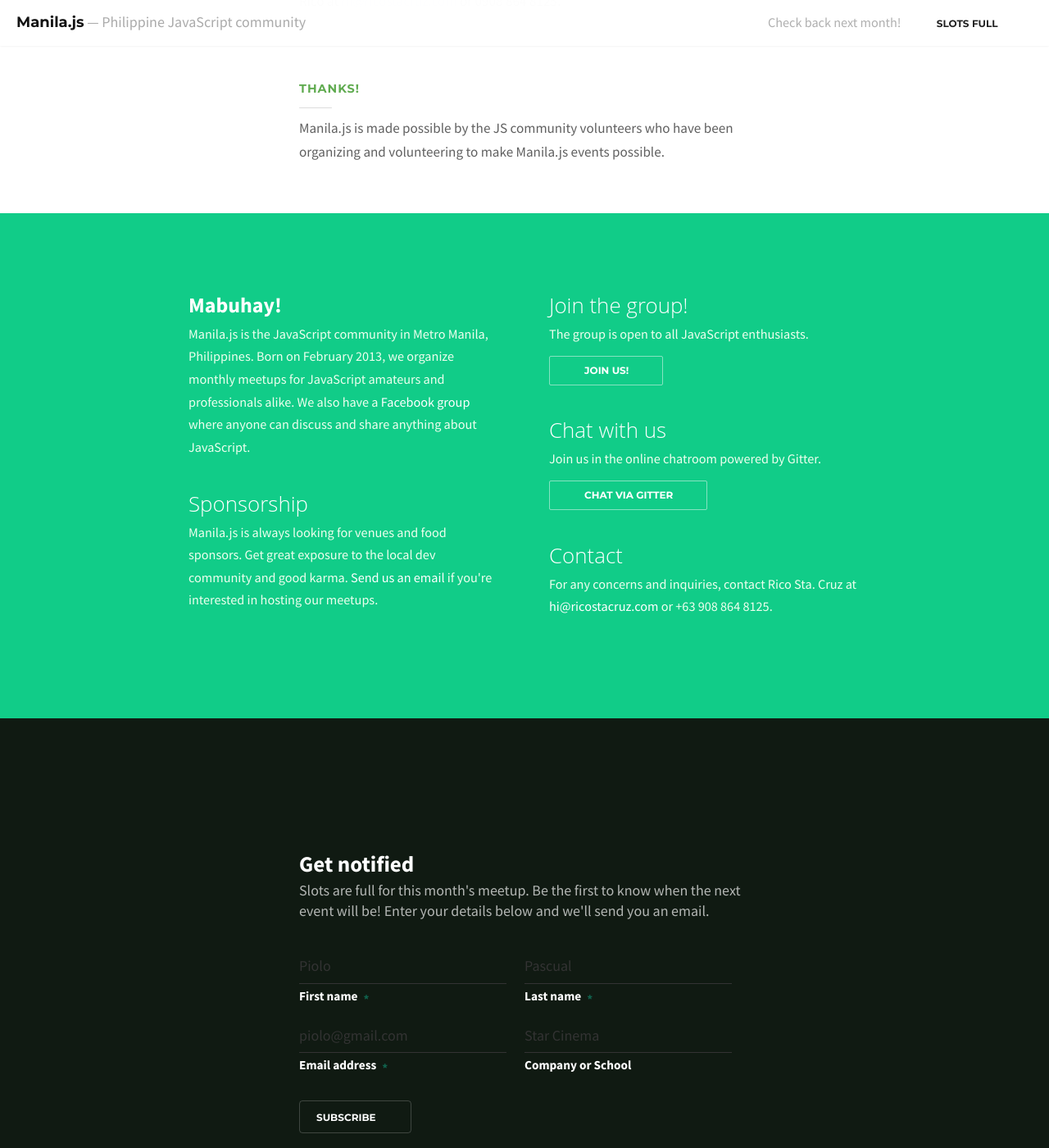
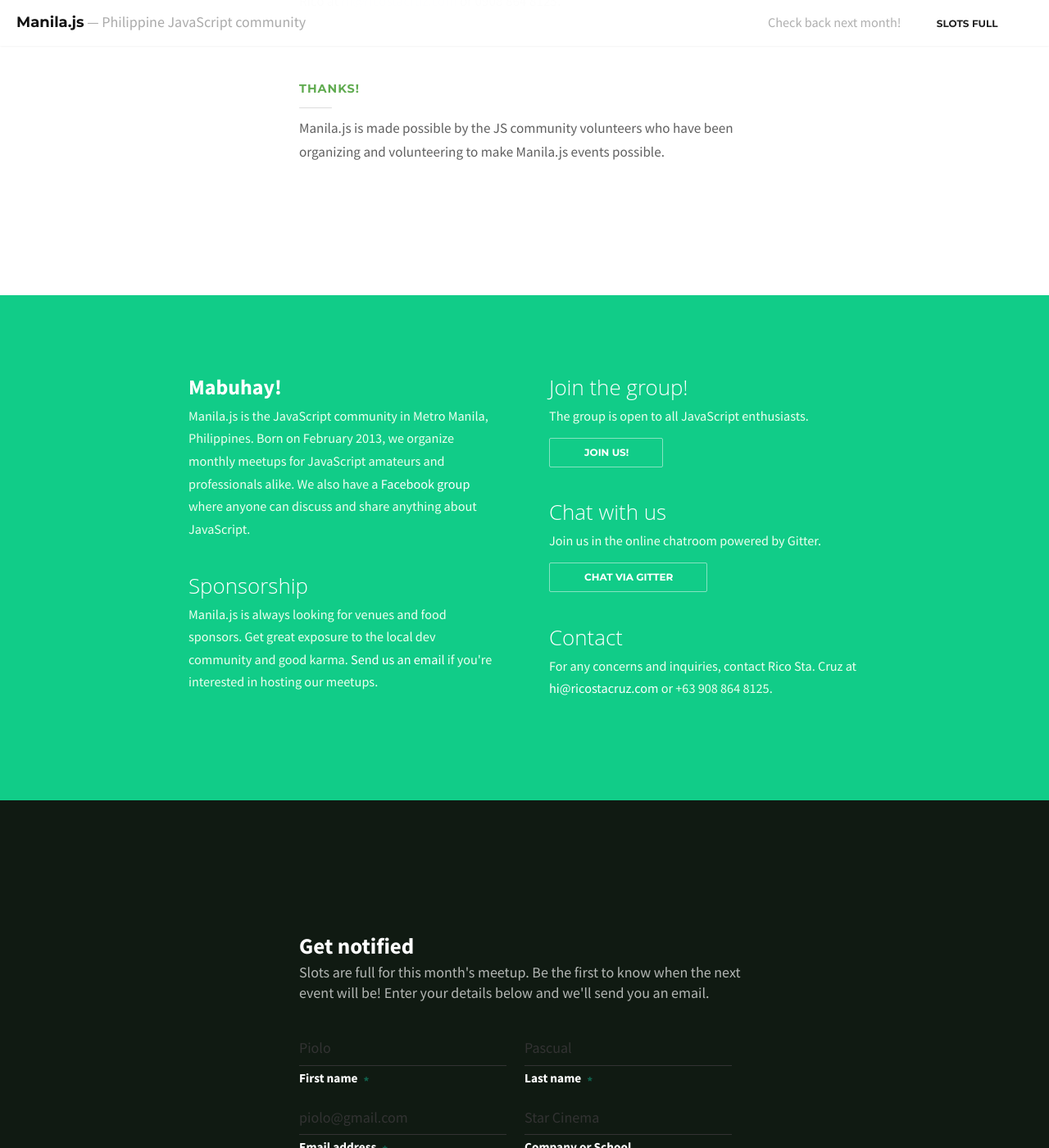
Before and after one commit to manilajs/manilajs.com, a Jekyll site: the page built from index.html, in a window 1280 px wide and 1400 px high, scrolled down 2886 px. Shown: the whole window at 82% size. Built offline with Jekyll 4.4.1, drawn with Linux system fonts in a browser that asks for light colours; nearby versions of some CDN libraries; some web fonts are replaced.

Commit message:
More stylestuff.

```diff
--- a/assets/style.css
+++ b/assets/style.css
@@ -173,6 +173,8 @@
   .column-section > .left,
   .column-section > .right {
     width: 50%;
+    -webkit-box-sizing: border-box;
+    -moz-box-sizing: border-box;
     box-sizing: border-box;
     float: left;
   }
@@ -642,6 +644,7 @@
   padding: 2em 0 3em 0;
 }
 
+/* okay, i messed up and there's .button and .btn. sorreh */
 .button {
   margin: 0;
   outline: 0;
@@ -959,6 +962,7 @@
 .about-us-section .btn:visited,
 .about-us-section .btn {
   border-color: rgba(250, 250, 250, 0.5);
+  border-radius: 6px;
 }
 
 .about-us-section .btn:hover {
@@ -968,6 +972,7 @@
 /* Desktop */
 @media (min-width: 768px) {
   .about-us-section {
+    margin-top: 100px;
     padding-top: 90px;
     padding-bottom: 90px;
   }
@@ -996,6 +1001,9 @@
 
   color: #506070;
   cursor: pointer;
+
+  -webkit-transition: all 300ms ease;
+  transition: all 300ms ease;
 }
 
 .btn:hover,
@@ -1009,9 +1017,12 @@
   transition: all 100ms ease;
 }
 
-.btn:active {
-  background: #111;
-  border-color: #111;
+.btn:active,
+.btn:visited:active {
+  background: #405060;
+  border-color: #405060;
+  -webkit-transition: none;
+  transition: none;
 }
 
 .btn.sq {
```
